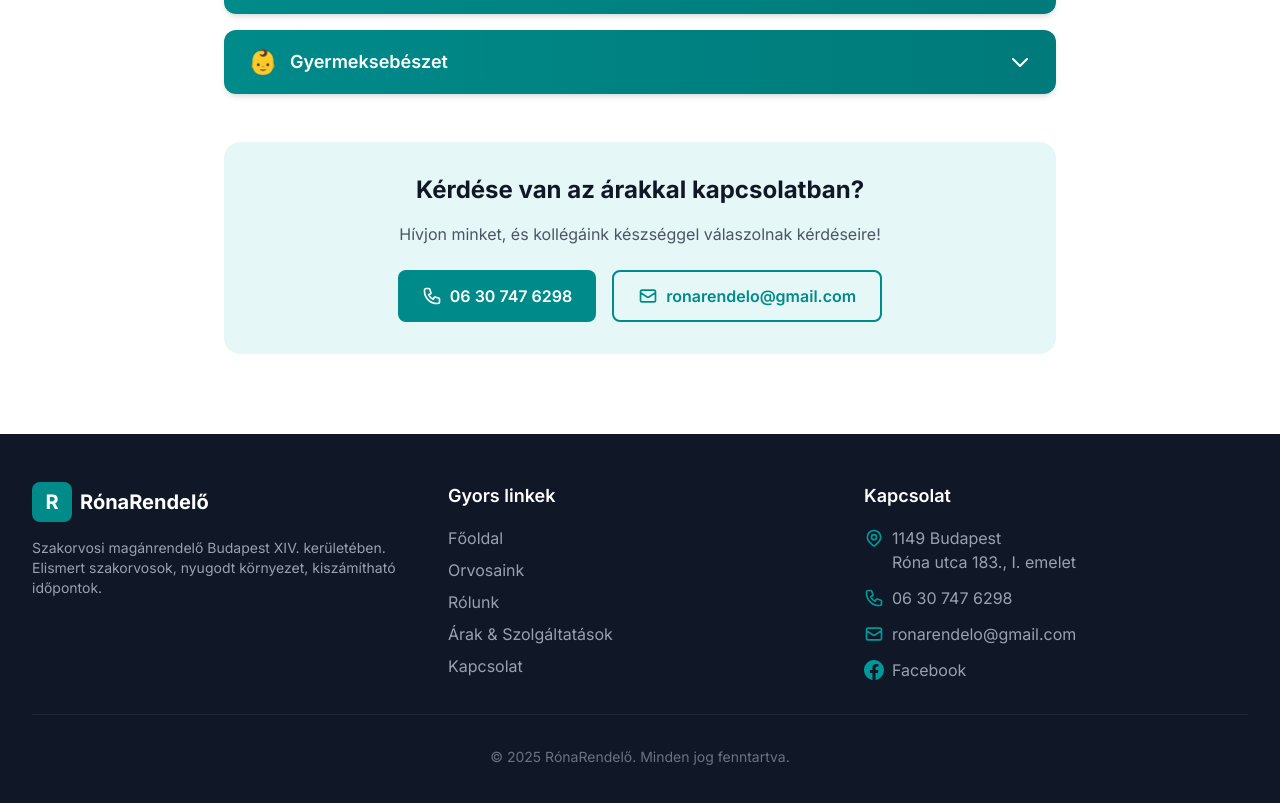
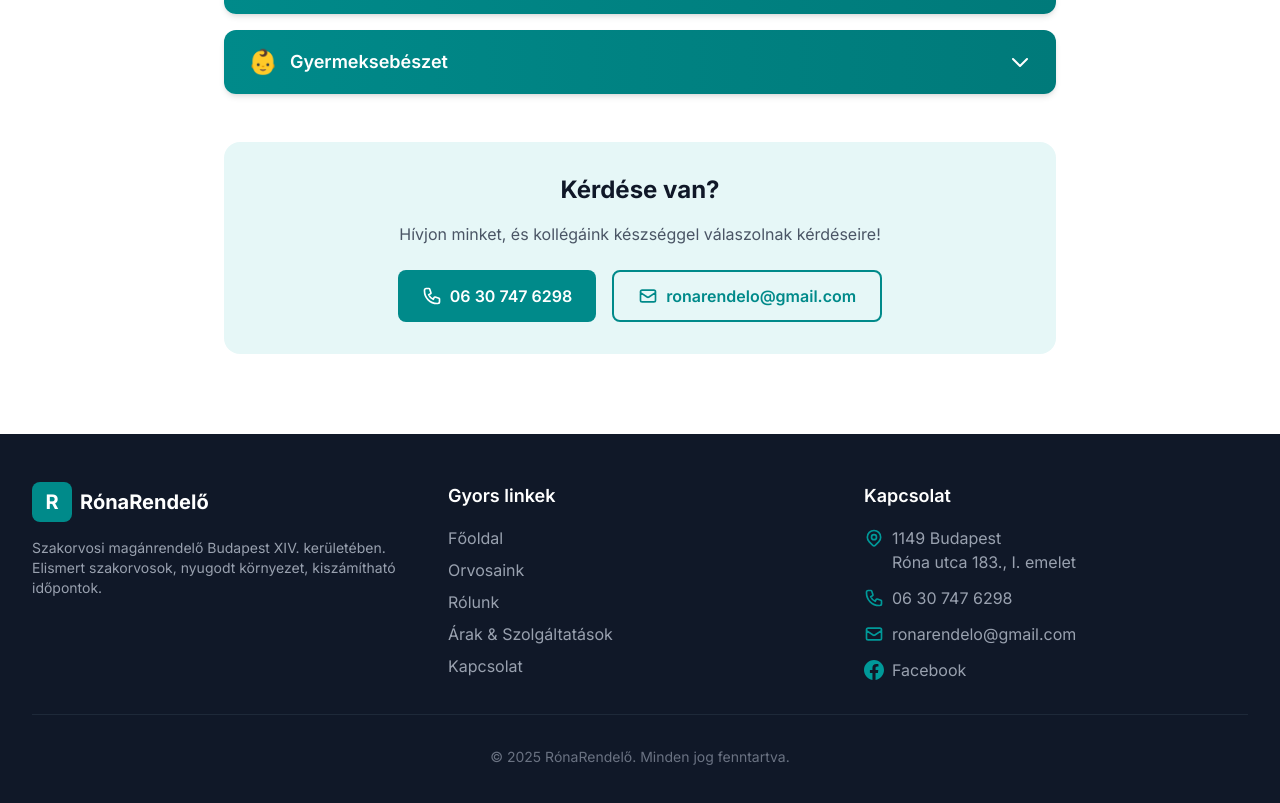
Before and after one commit to krisztajo/rona-static, a Next.js app: page /szolgaltatasok in a window 1280 px wide. Shown: the part 750-1553 px from the top of the page. Built offline with nearby package versions, Linux system fonts and the light colour scheme.

Commit message:
Change pricing CTA to 'Kérdése van?'

```diff
--- a/src/app/szolgaltatasok/page.tsx
+++ b/src/app/szolgaltatasok/page.tsx
@@ -97,7 +97,7 @@ export default function SzolgaltatasokPage() {
         {/* Contact CTA */}
         <div className="mt-12 bg-rona-50 rounded-2xl p-8 text-center">
           <h2 className="text-2xl font-bold text-gray-900 mb-4">
-            Kérdése van az árakkal kapcsolatban?
+            Kérdése van?
           </h2>
           <p className="text-gray-600 mb-6 max-w-xl mx-auto">
             Hívjon minket, és kollégáink készséggel válaszolnak kérdéseire!
```
